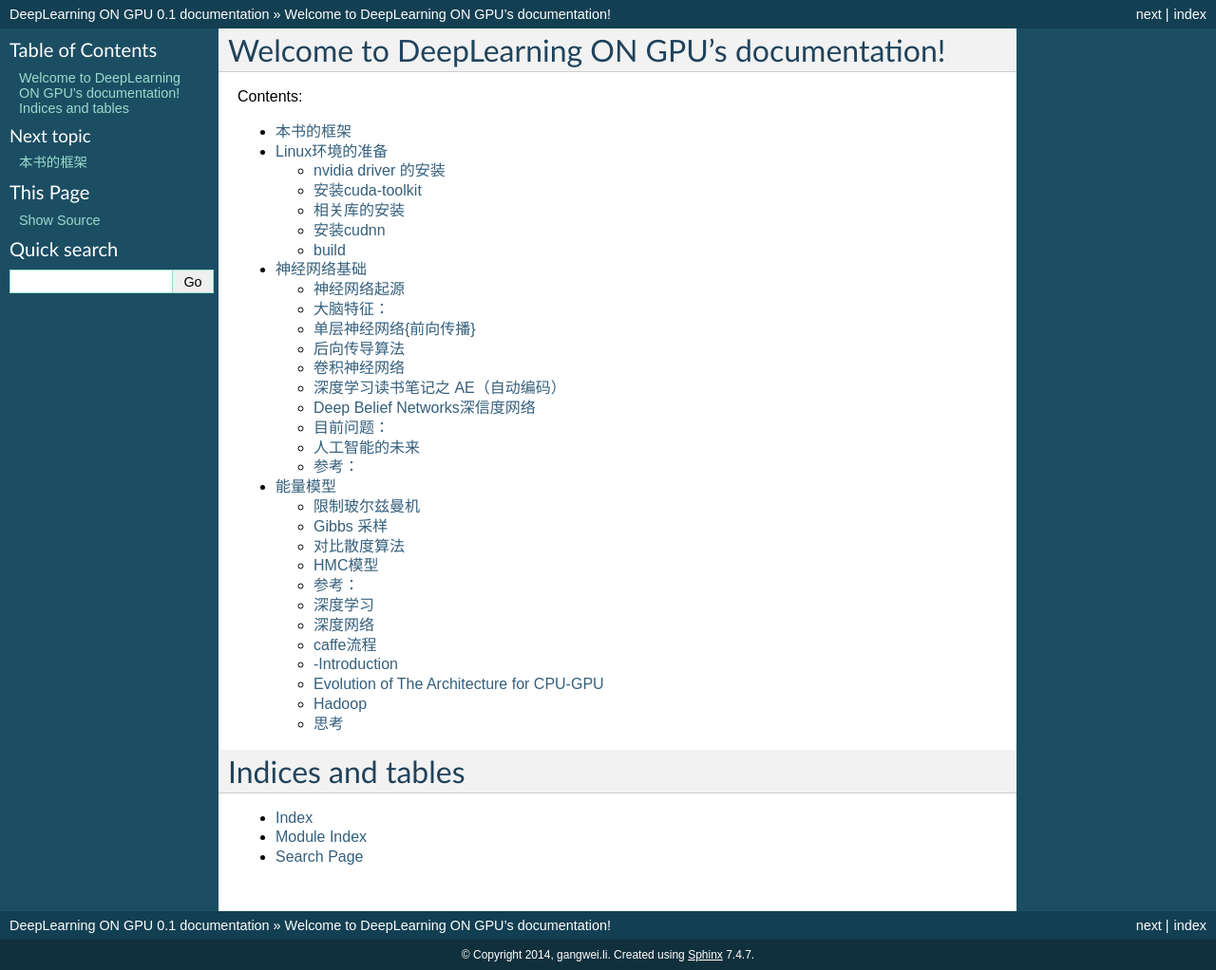
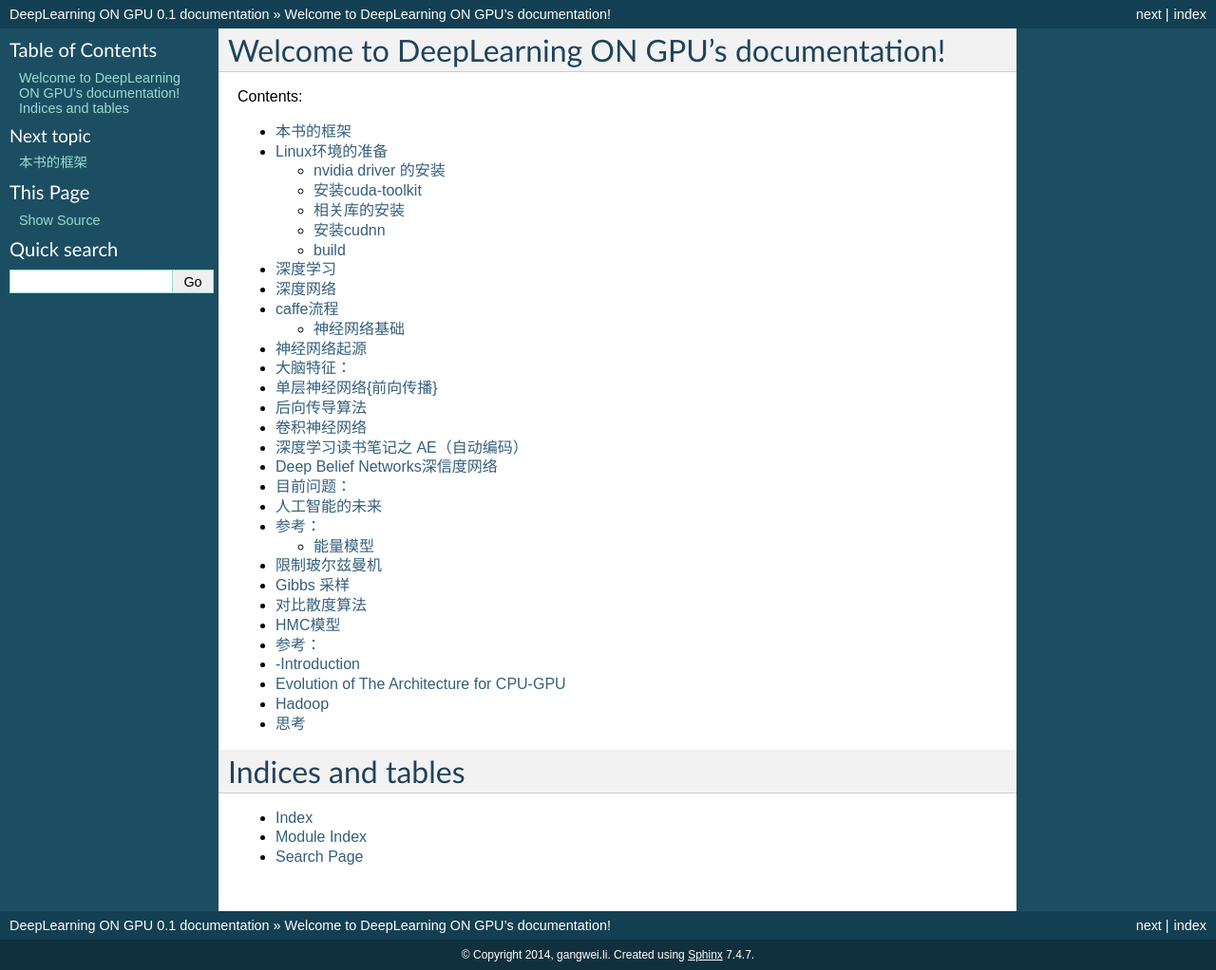
Before and after one commit to gwli/DeepLearningOnGPU, a Sphinx documentation site: the page built from source/index.rst, in a window 1280 px wide. Shown: the whole page at 95% size. Built offline with Sphinx 7.4.7, drawn with Linux system fonts in a browser that asks for light colours.

Commit message:
调整 visioncompute中文件的顺序

```diff
--- a/source/basicConcept.rst
+++ b/source/basicConcept.rst
@@ -1,5 +1,5 @@
+.. include:: basicConcept/CaffeBasic.rst
 .. include:: basicConcept/introduction.rst
 .. include:: basicConcept/RBM.rst
 .. include:: basicConcept/SVM.rst
-.. include:: basicConcept/CaffeBasic.rst
 .. include:: basicConcept/CloudComputation.rst
```
